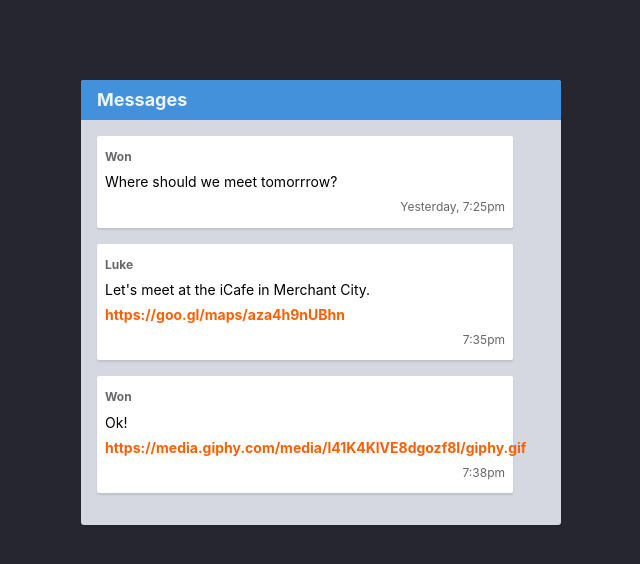
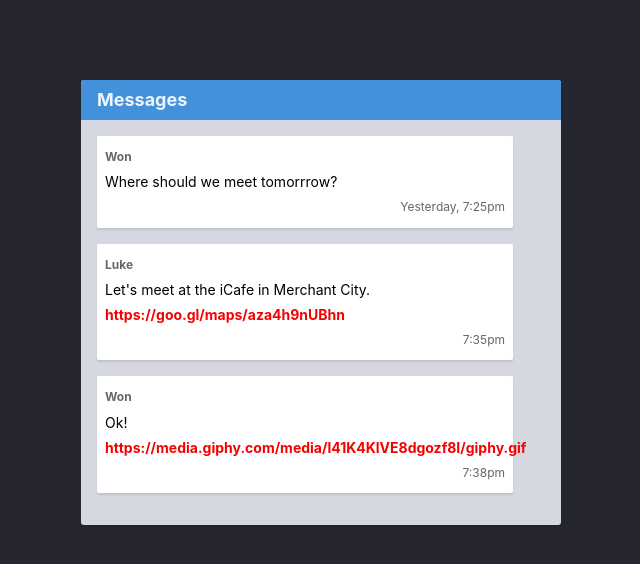
Before and after one commit to hadielhayek/HTML-CSS-GIT, a website: page part-1/9-git-branch/index.html in a window 1280 px wide. Shown: the whole page, without its empty margins (319-959 px from the left). Drawn offline with Linux system fonts and the light colour scheme.

Commit message:
red color

```diff
--- a/part-1/9-git-branch/styles.css
+++ b/part-1/9-git-branch/styles.css
@@ -1,6 +1,6 @@
 /* Add your own CSS code below */
 .link {
-  color: #ff5f03;
+  color: #f70000;
   font-weight: 700;
   text-decoration: none;
 }
```
